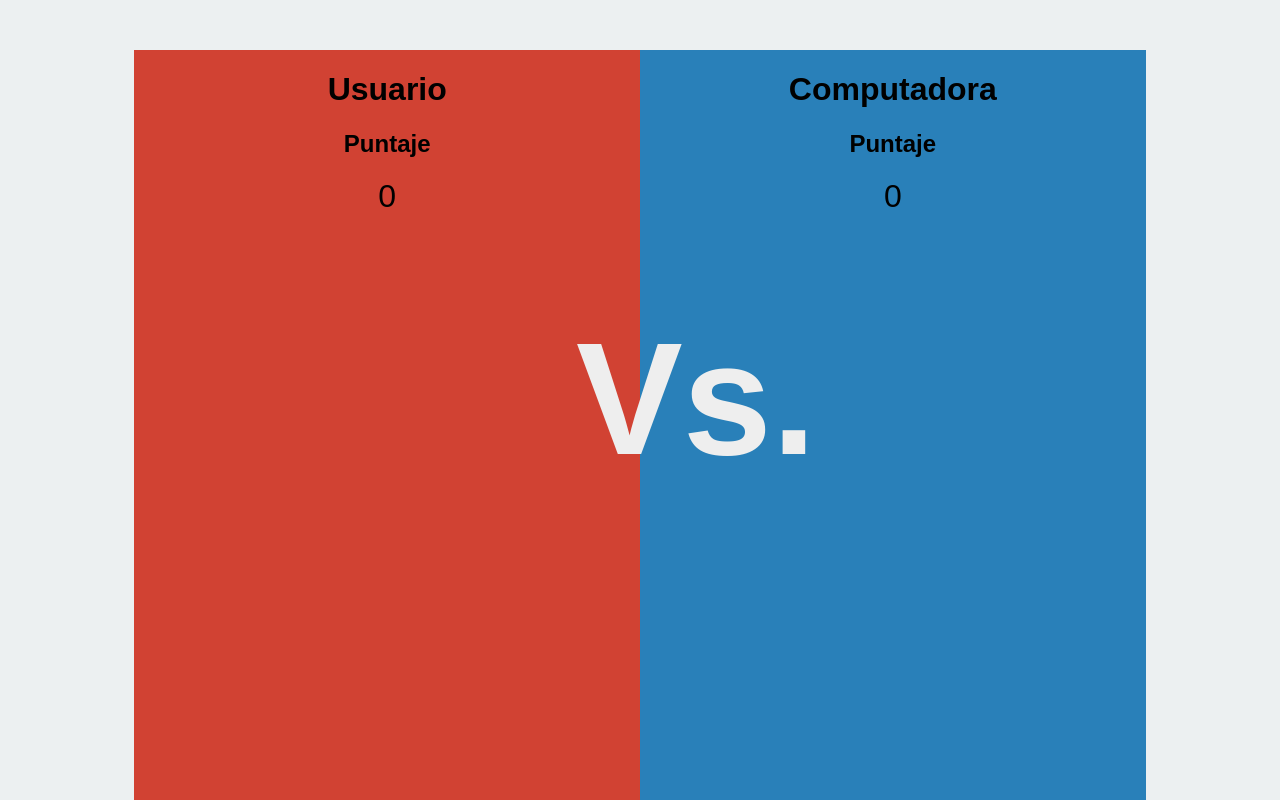
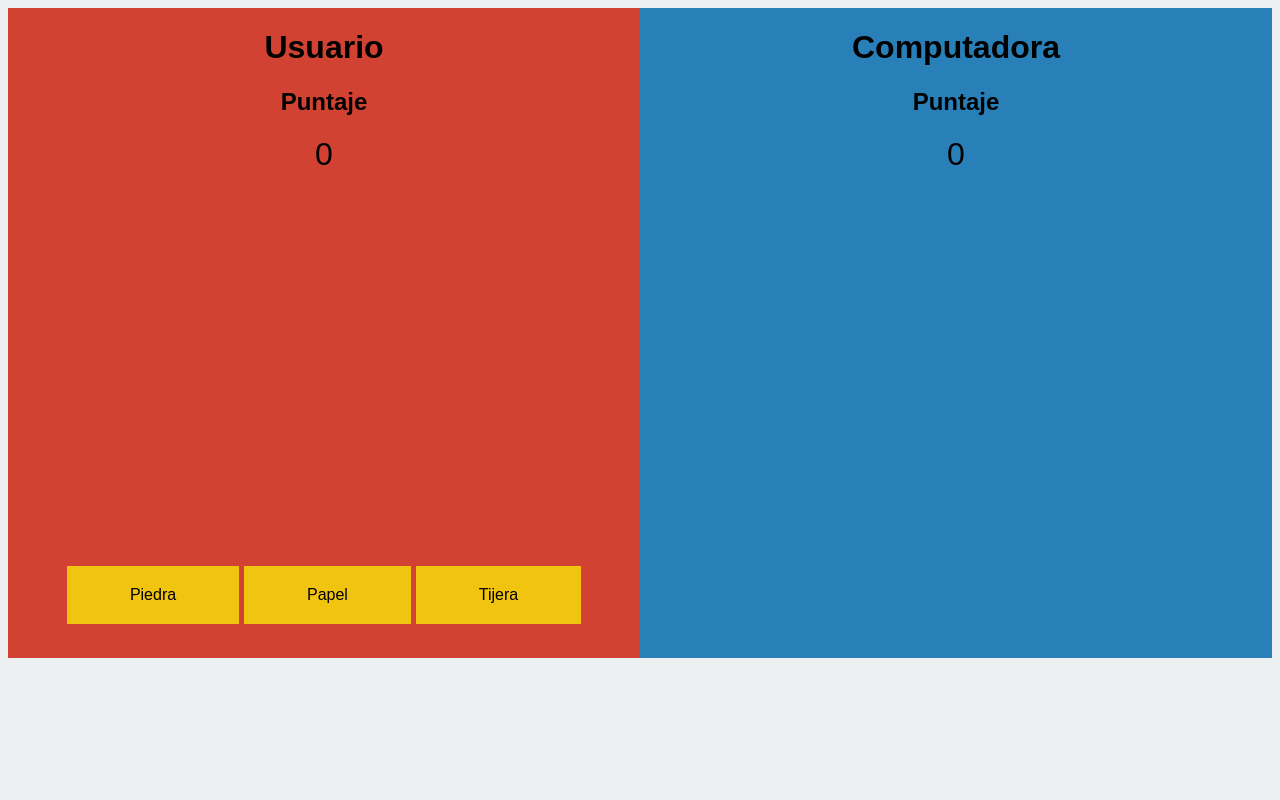
Before and after one commit to anabellaspinelli/RockPaperScissors, a plain HTML site: page index.html in a window 1280 px wide. Shown: the top 800 px of the page. Drawn offline with Linux system fonts and the light colour scheme.

Commit message:
Minor visual bug fixes.

```diff
--- a/index.html
+++ b/index.html
@@ -8,7 +8,6 @@
 	<body>
 		<div id="wrapper">
 			<h1 id="result"></h1>
-			<h1 id="vs">Vs.</h1>
 			<div id="user">
 				<h1>Usuario</h1>
 				<h2>Puntaje</h2>
--- a/styles.css
+++ b/styles.css
@@ -7,9 +7,9 @@ body {
 }
 
 #wrapper {
-	width: 80%;
-	height: 800px;
-	margin: 50px auto;
+	width: 95%;
+	height: 900px;
+	margin: 35px auto;
 	text-align: center;
 }
 
@@ -19,14 +19,6 @@ body {
 	top: 150px;
 	color: #eeeeee;
 	position: fixed;
-}
-
-#vs {
-	font-size: 10em;
-	position: fixed;
-	left: 45%;
-	top: 25%;
-	color: #eeeeee;
 }
 
 #user {
@@ -82,6 +74,17 @@ img {
 .show {
 	display: inline-block;
 	visibility: visible;
+}
+
+@media (max-width: 1366px) {
+	#wrapper {
+		height: 650px;
+		width: 100%;
+		margin: 0 auto;
+	}
+	#button-wrapper {
+		margin: -10% auto;
+	}
 }
 
 
```
Also changed, not shown: img/papel.png (added), img/piedra.png (added), img/tijera-b.png (added), img/tijera.png (added).
